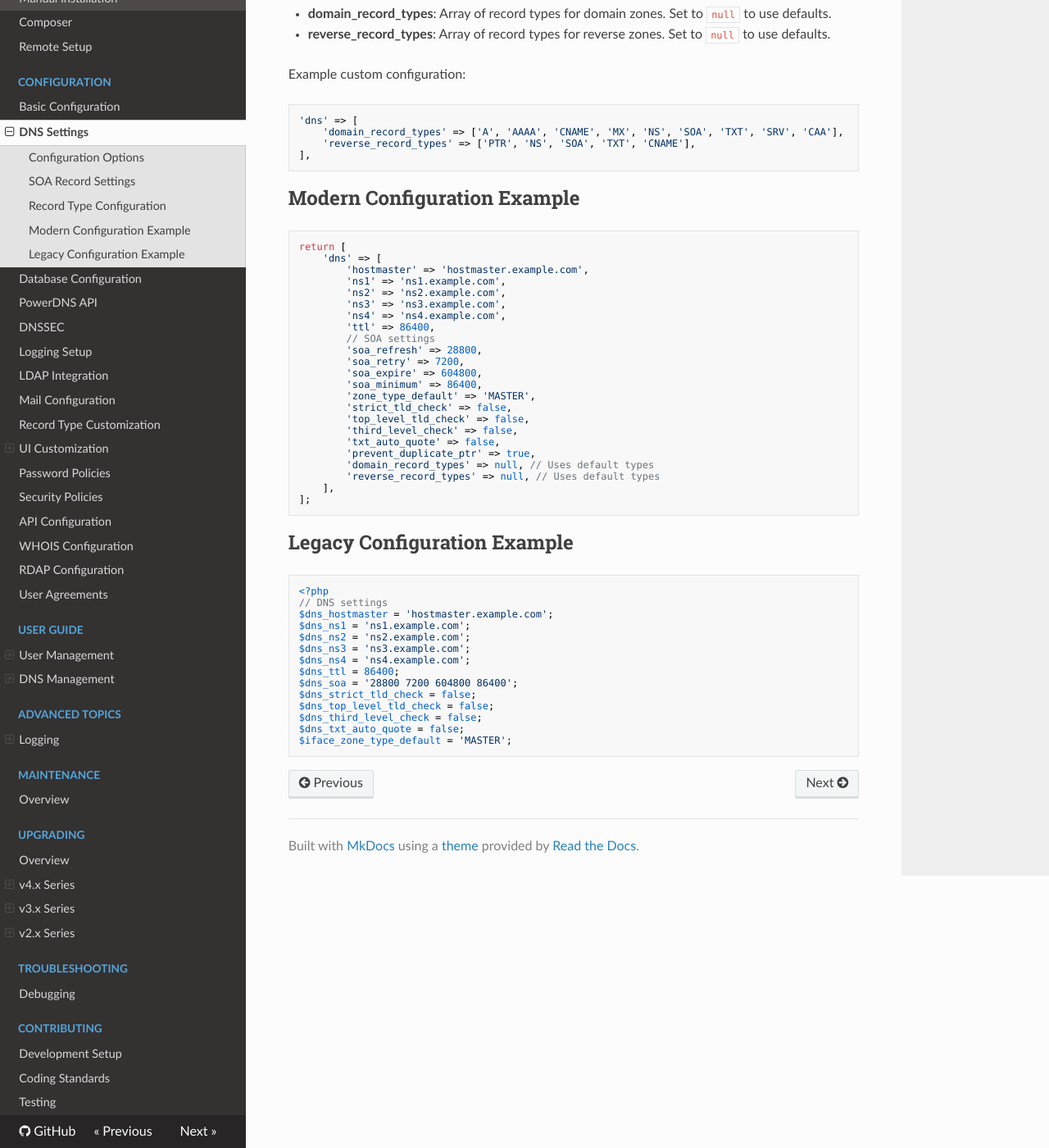
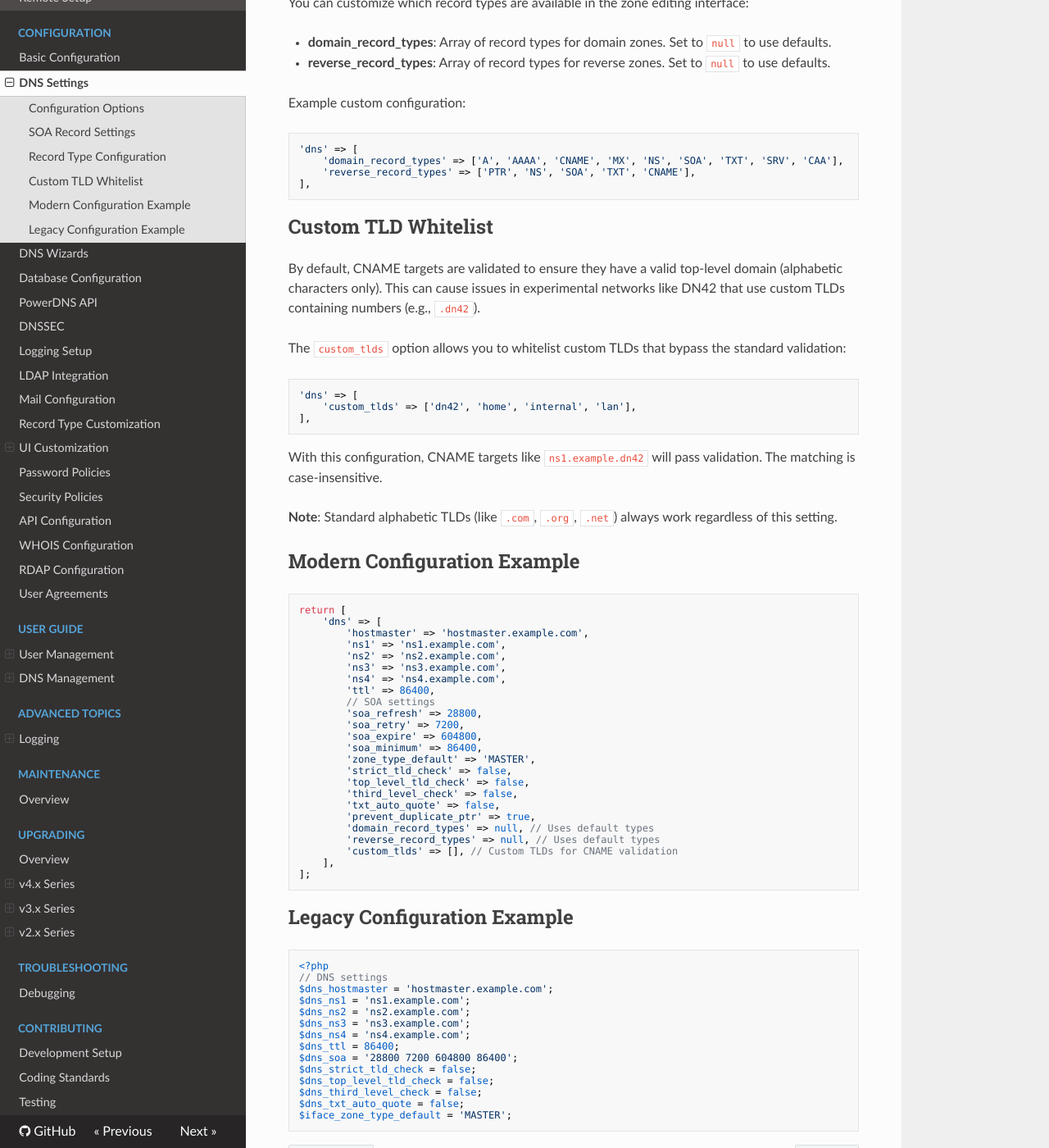
Before and after one commit to poweradmin/poweradmin-docs, an MkDocs documentation site: the page built from docs/configuration/dns-settings.md, in a window 1280 px wide and 1400 px high, scrolled down 1536 px. Shown: the whole window at 82% size. Built offline with MkDocs 1.6.1, drawn with Linux system fonts in a browser that asks for light colours; nearby versions of some CDN libraries; some of the changed text lies outside the part shown.

Commit message:
docs: add DNS wizards documentation and custom_tlds setting

````diff
--- a/docs/configuration/dns-settings.md
+++ b/docs/configuration/dns-settings.md
@@ -25,6 +25,7 @@ DNS settings in Poweradmin can be configured through the `config/settings.php` f
 | - | dns.prevent_duplicate_ptr | true | Prevent creation of multiple PTR records for same IP in batch operations. | 4.0.0 |
 | - | dns.domain_record_types | null | Custom record types for domain zones (null uses defaults). | 4.0.0 |
 | - | dns.reverse_record_types | null | Custom record types for reverse zones (null uses defaults). | 4.0.0 |
+| - | dns.custom_tlds | [] | Custom TLDs to allow in CNAME targets (e.g., `['dn42', 'home']`). | 3.x |
 
 ## SOA Record Settings
 
@@ -52,6 +53,22 @@ Example custom configuration:
 ],
 ```
 
+## Custom TLD Whitelist
+
+By default, CNAME targets are validated to ensure they have a valid top-level domain (alphabetic characters only). This can cause issues in experimental networks like DN42 that use custom TLDs containing numbers (e.g., `.dn42`).
+
+The `custom_tlds` option allows you to whitelist custom TLDs that bypass the standard validation:
+
+```php
+'dns' => [
+    'custom_tlds' => ['dn42', 'home', 'internal', 'lan'],
+],
+```
+
+With this configuration, CNAME targets like `ns1.example.dn42` will pass validation. The matching is case-insensitive.
+
+**Note**: Standard alphabetic TLDs (like `.com`, `.org`, `.net`) always work regardless of this setting.
+
 ## Modern Configuration Example
 
 ```php
@@ -76,6 +93,7 @@ return [
         'prevent_duplicate_ptr' => true,
         'domain_record_types' => null, // Uses default types
         'reverse_record_types' => null, // Uses default types
+        'custom_tlds' => [], // Custom TLDs for CNAME validation
     ],
 ];
 ```
--- a/mkdocs.yml
+++ b/mkdocs.yml
@@ -64,6 +64,7 @@ nav:
   - Configuration:
       - Basic Configuration: configuration/basic.md
       - DNS Settings: configuration/dns-settings.md
+      - DNS Wizards: configuration/dns-wizards.md
       - Database Configuration: configuration/database.md
       - PowerDNS API: configuration/powerdns-api.md
       - DNSSEC: configuration/dnssec.md
````
Also changed, not shown: docs/configuration/dns-wizards.md (added, +98 -0 lines).
